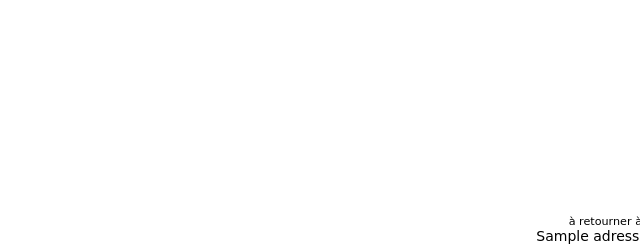
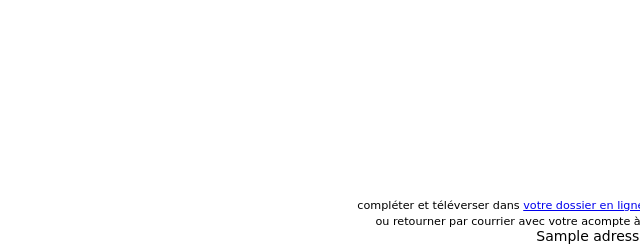
Before and after one commit to defeo/tba_camps, a Django app: template tba_camps/templates/inscription-pdf.html in a window 1280 px wide. Shown: the part 556-800 px from the top of the page, without its empty margins (640-1280 px from the left). Run offline with Django 3.2, Linux system fonts and the light colour scheme; the template is opened without the code that fills it: most values are stand-ins (such as "Sample title", 1, 10 or a date in 2020).

Commit message:
Cosmetic changes

```diff
--- a/tba_camps/templates/inscription-pdf.html
+++ b/tba_camps/templates/inscription-pdf.html
@@ -118,8 +118,10 @@
     <p id="sig">Date et signature (précédées de la mention « lu et approuvé »)</p>
 
     <footer>
-      <small>à retourner à :</small><br>
-      {{ settings.ADRESSE }}
+      <small>compléter et téléverser dans
+	<a href="{{ object.get_full_url }}">votre dossier en
+	  ligne</a>,<br> ou retourner par courrier avec votre acompte
+	  à&nbsp;:</small><br> {{ settings.ADRESSE }}
       </tr>
     </footer>
   </body>
--- a/tba_camps/templates/inscription_sommaire.html
+++ b/tba_camps/templates/inscription_sommaire.html
@@ -8,7 +8,7 @@
 {% include "includes/detail_inscr.html" %}
 
 <p class="price">Acompte donné : {{ object.acompte }}€<br>
-  Solde dû sur place : <b>{{ object.reste }}€</b></p>
+  Solde dû : <b>{{ object.reste }}€</b></p>
 
 <hr>
 
--- a/tba_camps/templates/mails/confirmation_user.html
+++ b/tba_camps/templates/mails/confirmation_user.html
@@ -30,7 +30,7 @@ informations pratiques sur le camp.</p>
 
 <table>
   <tr><td>Acompte donné</td><td style="text-align:right;padding-left:1ex">{{ obj.acompte }}€</td></tr>
-  <tr><td>Solde dû sur place</td><td style="text-align:right;padding-left:1ex">{{ obj.reste }}€</td></tr>
+  <tr><td>Solde dû</td><td style="text-align:right;padding-left:1ex">{{ obj.reste }}€</td></tr>
 </table>
 
 <p>Tu peux également copier-coller le lien ci-dessous.</p>
--- a/tba_camps/templates/mails/confirmation_user.txt
+++ b/tba_camps/templates/mails/confirmation_user.txt
@@ -12,7 +12,7 @@ toutes les informations pratiques sur le camp à l'adresse
 {{ obj.get_full_url }}
 
 Acompte donné :      {{ obj.acompte }}€
-Solde dû sur place : {{ obj.reste }}€
+Solde dû : {{ obj.reste }}€
 
 Sportivement,
 
```
